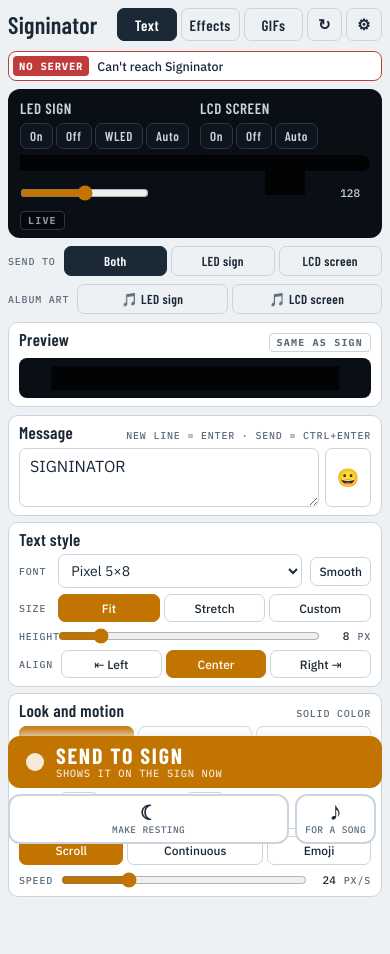
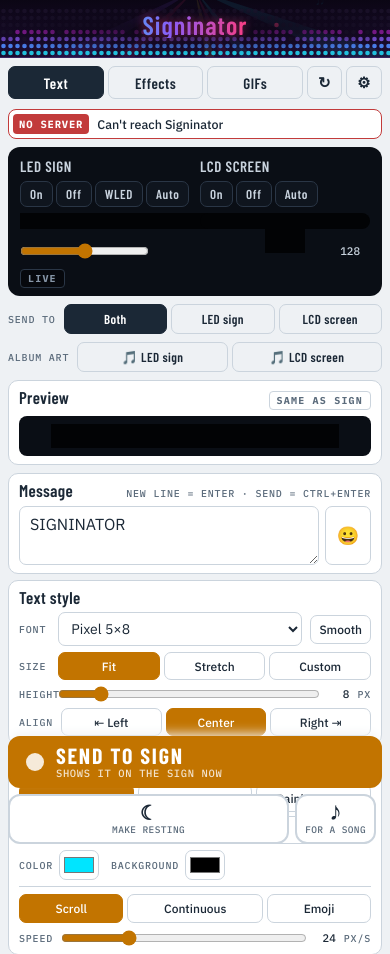
Before and after one commit to thejeffe/signinator, a plain HTML site: page static/index.html in a window 390 px wide. Shown: the top 954 px of the page. Drawn offline with nearby package versions, Linux system fonts and the light colour scheme; no server answers.

Commit message:
Dance-music look: new icon (a neon LED sign showing an equalizer, notes and a sparkle) and a full-width animated banner (LED equalizer pumping at ~124 bpm, disco beams, notes; no buttons up there); Mac/iPhone app icons: PNG-only manifest, sized touch icon, /apple-touch-icon.png
Co-Authored-By: Claude Opus 5.5 <noreply@anthropic.com>

```diff
--- a/static/index.html
+++ b/static/index.html
@@ -7,7 +7,7 @@
 <title>Signinator</title>
 <link rel="manifest" href="/static/manifest.webmanifest">
 <link rel="icon" href="/static/icon.svg" type="image/svg+xml">
-<link rel="apple-touch-icon" href="/static/icon-180.png">
+<link rel="apple-touch-icon" sizes="180x180" href="/static/icon-180.png">
 <meta name="apple-mobile-web-app-capable" content="yes"><meta name="mobile-web-app-capable" content="yes">
 <meta name="apple-mobile-web-app-title" content="Signinator"><meta name="apple-mobile-web-app-status-bar-style" content="black">
 <link rel="preconnect" href="https://fonts.googleapis.com"><link rel="preconnect" href="https://fonts.gstatic.com" crossorigin>
@@ -15,10 +15,10 @@
 <link rel="stylesheet" href="/static/style.css?v=BUILD">
 <style>html{touch-action:manipulation;-webkit-text-size-adjust:100%}</style><script>/* no zooming on phones (iPhone Safari ignores user-scalable=no for pinches, so stop the gesture itself) */['gesturestart','gesturechange'].forEach(function(k){document.addEventListener(k,function(e){e.preventDefault()},{passive:false})});document.addEventListener('touchmove',function(e){if(e.touches.length>1||(e.scale!==undefined&&e.scale!==1))e.preventDefault()},{passive:false});</script></head>
 <body>
+<header class="banner" id="banner"><canvas id="bannerCv" aria-hidden="true"></canvas><div class="bn"><h1>Signinator</h1><span>Write a message, pick a look, send it to the sign.</span></div></header>
 <div class="app" id="app" data-view="text">
  <div class="top">
-  <div class="title"><h1>Signinator</h1><span>Write a message, pick a look, send it to the sign.</span></div>
-  <button type="button" id="modeBadge" class="mode" title="Open settings"><b id="modeName">…</b><span id="modeInfo">Connecting</span></button>
+   <button type="button" id="modeBadge" class="mode" title="Open settings"><b id="modeName">…</b><span id="modeInfo">Connecting</span></button>
   <div class="seg2" id="viewSeg" role="group" aria-label="View">
    <button type="button" aria-pressed="true" data-v="text">Text</button><button type="button" aria-pressed="false" data-v="fx">Effects</button><button type="button" aria-pressed="false" data-v="gif">GIFs</button><button type="button" id="reloadBtn" title="Reload the app with the latest version" aria-label="Reload app">↻</button><button type="button" id="setBtn" title="Settings" aria-label="Settings">⚙</button>
   </div>
@@ -319,5 +319,42 @@
 </dialog>
 <script src="/static/app.js?v=BUILD"></script>
 <script>/* installable app with an offline screen (sw.js) */if('serviceWorker' in navigator)addEventListener('load',function(){navigator.serviceWorker.register('/sw.js').catch(function(){})});</script>
+<script>
+/* the banner: a full-width LED-dot equalizer pumping at about 124 bpm, disco beams sweeping, notes floating up */
+(function () {
+  var cv = document.getElementById('bannerCv'); if (!cv) return;
+  var x = cv.getContext('2d'), still = matchMedia('(prefers-reduced-motion: reduce)').matches, W = 0, H = 0, cols = 0, lv = [], pk = [], notes = [], lastEq = 0, last = 0;
+  var COL = ['#22d3ee', '#4f8bff', '#8b5cf6', '#c026d3', '#ff3d7f', '#ff7a3d', '#ffd43b'], ROWS = 7, STEP = 7;
+  function size() { var r = cv.getBoundingClientRect(), d = Math.min(2, devicePixelRatio || 1); W = r.width; H = r.height; cv.width = W * d; cv.height = H * d; x.setTransform(d, 0, 0, d, 0, 0);
+    cols = Math.ceil(W / STEP); lv = []; pk = []; for (var i = 0; i < cols; i++) { lv.push(1); pk.push(1); } }
+  function frame(now) {
+    var t = now / 1000, dt = last ? Math.min(0.1, t - last) : 0; last = t, beat = Math.pow(1 - ((t * 124 / 60) % 1), 2.5);
+    x.clearRect(0, 0, W, H);
+    // disco beams from a ball above the middle
+    var C = ['#ff3d7f', '#22d3ee', '#ffd43b', '#8b5cf6'];
+    for (var b = 0; b < 6; b++) { var a = Math.PI / 2 + Math.sin(t * 0.7 + b * 1.3) * 1.2; x.globalAlpha = 0.07 + 0.06 * beat; x.fillStyle = C[b % 4];
+      x.beginPath(); x.moveTo(W / 2, -10); x.lineTo(W / 2 + Math.cos(a - 0.06) * W, -10 + Math.sin(a - 0.06) * W); x.lineTo(W / 2 + Math.cos(a + 0.06) * W, -10 + Math.sin(a + 0.06) * W); x.fill(); }
+    x.globalAlpha = 1;
+    // equalizer: levels follow the beat, a bass bump in the middle, peaks that fall slowly
+    if (now - lastEq > 70 || still) { lastEq = now;
+      for (var c = 0; c < cols; c++) { var u = c / cols, shape = 0.55 + 0.45 * Math.sin(u * Math.PI);
+        var target = still ? 2 + 4 * shape * Math.abs(Math.sin(c * 0.7)) : 0.6 + beat * shape * (3.2 + 2.8 * Math.abs(Math.sin(c * 0.37 + t * 1.3))) + Math.random() * 1.4;
+        lv[c] += (target - lv[c]) * 0.55; pk[c] = Math.max(pk[c] - 0.18, lv[c]); } }
+    var y0 = H - 4;
+    for (var c2 = 0; c2 < cols; c2++) for (var r = 0; r < ROWS; r++) {
+      var on = r < Math.round(lv[c2]), top = r === Math.min(ROWS - 1, Math.round(pk[c2]));
+      x.fillStyle = on || top ? COL[r] : '#1f1630'; x.globalAlpha = on ? 0.9 : top ? 0.75 : 0.6;
+      x.beginPath(); x.arc(3.5 + c2 * STEP, y0 - r * STEP, 2.3, 0, 7); x.fill();
+    }
+    x.globalAlpha = 1;
+    // notes drifting up
+    if (!still && Math.random() < dt * 1.5) notes.push({ x: Math.random() * W, y: H, v: 14 + Math.random() * 12, c: C[Math.floor(Math.random() * 4)], s: Math.random() < 0.5 ? '♪' : '♫' });
+    x.font = '700 14px sans-serif'; notes = notes.filter(function (n) { n.y -= n.v * dt; x.globalAlpha = Math.max(0, Math.min(1, n.y / H)) * 0.8; x.fillStyle = n.c; x.fillText(n.s, n.x + Math.sin(t * 2 + n.x) * 4, n.y); return n.y > -10; });
+    x.globalAlpha = 1;
+    if (!still) requestAnimationFrame(frame);
+  }
+  size(); addEventListener('resize', size); requestAnimationFrame(frame);
+})();
+</script>
 </body>
 </html>
--- a/static/style.css
+++ b/static/style.css
@@ -5,20 +5,20 @@
 :root[data-theme="dark"]{--bg:#0D141B;--panel:#131D27;--ink:#DCE5EE;--muted:#90A2B4;--rule:#2A3949;--accent:#F2B33D;--on-accent:#1B1305;--stage:#05080C;--err:#F08585;--ok:#6FCF97;--row:#18232F;color-scheme:dark}
 [hidden]{display:none!important}
 *{box-sizing:border-box}
-body{margin:0;background:var(--bg);color:var(--ink);font:14px/1.4 var(--body)}
+body{margin:0;background:var(--bg);color:var(--ink);font:14px/1.4 var(--body);display:flex;flex-direction:column}
 html,body{height:100%}
 /* One screen, like Treeinator. Square-ish sign: sign left, controls right. Strip sign (wide): sign on top, controls below in two columns. Phones: stacked, sign capped in height. */
-.app{max-width:1400px;margin:0 auto;height:100dvh;padding-block:8px;padding-left:max(8px,env(safe-area-inset-left,0px));padding-right:max(8px,env(safe-area-inset-right,0px));display:grid;gap:8px;
+.app{max-width:1400px;width:100%;margin:0 auto;flex:1;min-height:0;height:auto;padding-block:8px;padding-left:max(8px,env(safe-area-inset-left,0px));padding-right:max(8px,env(safe-area-inset-right,0px));display:grid;gap:8px;
  grid-template-columns:minmax(0,1fr) minmax(340px,440px);grid-template-rows:auto minmax(0,1fr);grid-template-areas:"top top" "stage ctrl"}
 .app.strip{grid-template-columns:minmax(0,1fr);grid-template-rows:auto auto minmax(0,1fr);grid-template-areas:"top" "stage" "ctrl"}
 .top{grid-area:top}
 
 /* top bar */
-.top{display:grid;grid-template-columns:auto minmax(0,1fr) auto;gap:10px;align-items:center}
+.top{display:grid;grid-template-columns:minmax(0,1fr) auto;gap:10px;align-items:center}
 .title{display:grid;gap:2px;min-width:0}
 .title h1{font:600 26px/1 var(--display);margin:0;white-space:nowrap;letter-spacing:.01em}
 .title span{color:var(--muted);font-size:13px;overflow:hidden;text-overflow:ellipsis;white-space:nowrap}
-@media (max-width:719px){.top{grid-template-columns:minmax(0,1fr) auto}.title span{display:none}#modeBadge{grid-column:1/-1;grid-row:2}}
+@media (max-width:719px){.top{grid-template-columns:minmax(0,1fr)}#viewSeg{grid-row:1}#modeBadge{grid-row:2}}
 
 /* status chip (like Treeinator's mode badge) */
 .mode{display:flex;align-items:center;gap:8px;text-align:left;padding:3px 8px 3px 4px;border-radius:8px;border:1.5px solid var(--muted);min-width:0;min-height:30px;white-space:nowrap;background:var(--panel)}
@@ -159,7 +159,7 @@ input[type=color]{width:40px;height:30px;border:1px solid var(--rule);border-rad
 
 /* phones and narrow windows: stack, let the page scroll, keep the sign short */
 @media (max-width:759px){
- .app,.app.strip{height:auto;min-height:100dvh;grid-template-columns:minmax(0,1fr);grid-template-rows:auto auto auto;grid-template-areas:"top" "stage" "ctrl"}
+ .app,.app.strip{height:auto;min-height:auto;flex:none;grid-template-columns:minmax(0,1fr);grid-template-rows:auto auto auto;grid-template-areas:"top" "stage" "ctrl"}
  .ctrl{overflow:visible}
  .app.strip .view{grid-template-columns:minmax(0,1fr)}
  .title h1{font-size:24px}
@@ -239,3 +239,16 @@ input[type=color]{width:40px;height:30px;border:1px solid var(--rule);border-rad
 #lcdImg{display:block;max-width:100%;max-height:100%;object-fit:contain}
 #lcdImg.px,#lcdView{image-rendering:pixelated}
 .res{font:500 10px var(--mono);letter-spacing:.06em;color:#7d8a99;text-align:center}
+
+
+/* the banner: full width, no buttons, reaches up under the status bar of the full-screen app */
+.banner{position:relative;flex:none;height:calc(58px + env(safe-area-inset-top,0px));overflow:hidden;background:linear-gradient(180deg,#0b0614,#1d0d33);border-bottom:1px solid #3a2560}
+.banner canvas{position:absolute;inset:0;width:100%;height:100%;display:block}
+.banner .bn{position:absolute;left:0;right:0;bottom:0;height:50px;display:flex;align-items:center;justify-content:center;gap:12px;padding:0 12px;pointer-events:none;background:radial-gradient(ellipse 250px 24px at 50% 45%,#0b0614e6,#0b061400)}
+.banner h1{margin:0 0 14px;font:600 30px/1 var(--display);letter-spacing:.04em;white-space:nowrap;background:linear-gradient(90deg,#ff3d7f,#ffd43b,#22d3ee,#8b5cf6,#ff3d7f);background-size:300% 100%;-webkit-background-clip:text;background-clip:text;color:transparent;
+ animation:neonSlide 6s linear infinite,neonBeat .484s ease-out infinite}
+.banner span{margin-bottom:14px;color:#d9cdee;font-size:13px;white-space:nowrap;overflow:hidden;text-overflow:ellipsis;text-shadow:0 0 4px #000,0 0 8px #000}
+@keyframes neonSlide{to{background-position:300% 0}}
+@keyframes neonBeat{0%{filter:drop-shadow(0 0 8px #ff3d7fcc)}100%{filter:drop-shadow(0 0 1px #ff3d7f44)}}
+@media (max-width:719px){.banner span{display:none}.banner h1{font-size:26px}}
+@media (prefers-reduced-motion:reduce){.banner h1{animation:none}}
--- a/static/sw.js
+++ b/static/sw.js
@@ -1,7 +1,7 @@
 // Signinator: an installable app that says so when the server is down.
 // Pages always come from the server (never an old copy of the app); only the offline screen and its GIF are kept here,
 // and shown when the server can't be reached or answers 502-504 (the web proxy is up but Signinator isn't).
-const CACHE = 'signinator-offline-v5', OFFLINE = '/static/offline.html', KEEP = [OFFLINE, '/static/offline.gif', '/static/icon-192.png'];
+const CACHE = 'signinator-offline-v6', OFFLINE = '/static/offline.html', KEEP = [OFFLINE, '/static/offline.gif', '/static/icon-192.png'];
 self.addEventListener('install', (e) => { e.waitUntil(caches.open(CACHE).then((c) => c.addAll(KEEP)).then(() => self.skipWaiting())); });
 self.addEventListener('activate', (e) => {
   e.waitUntil(caches.keys().then((ks) => Promise.all(ks.filter((k) => k !== CACHE).map((k) => caches.delete(k)))).then(() => self.clients.claim()));
```
Also changed, not shown: static/icon-180.png, static/icon-192.png, static/icon-512.png, static/icon.svg, static/manifest.webmanifest, 1 other file.
